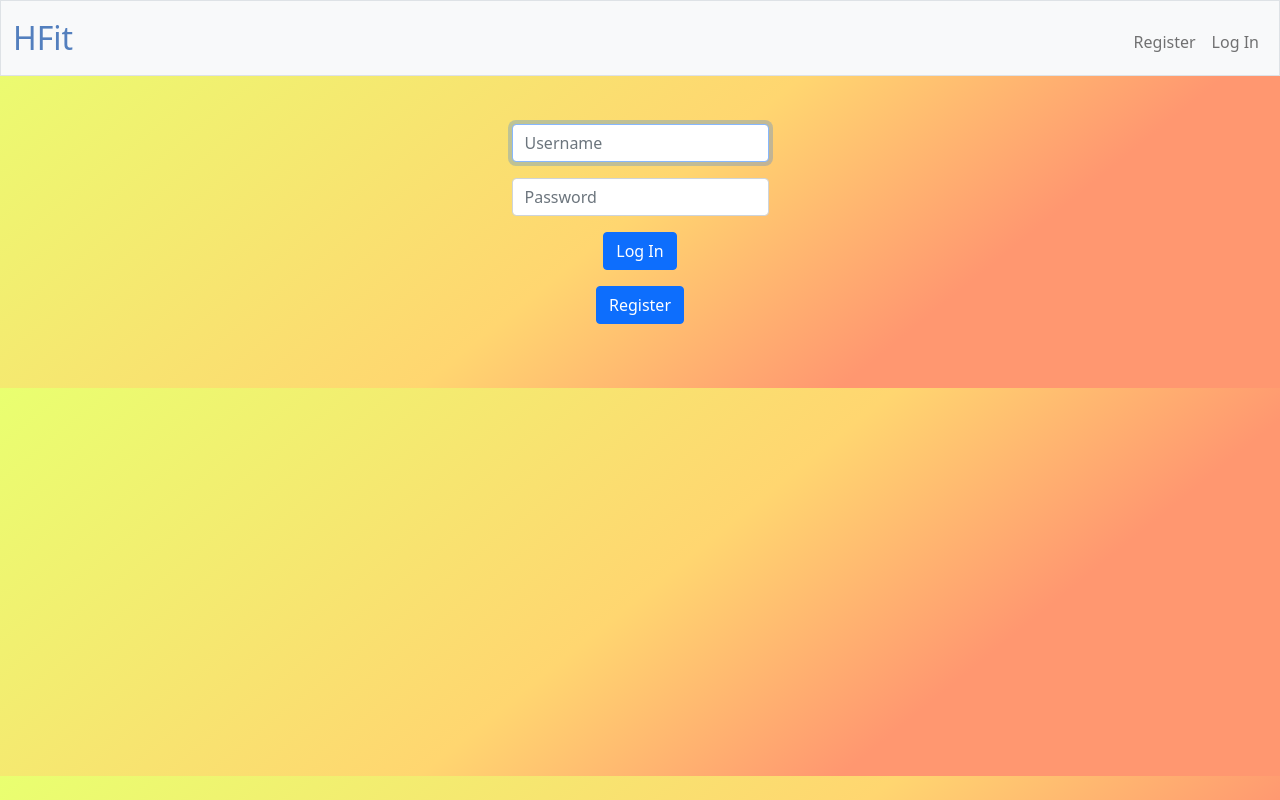
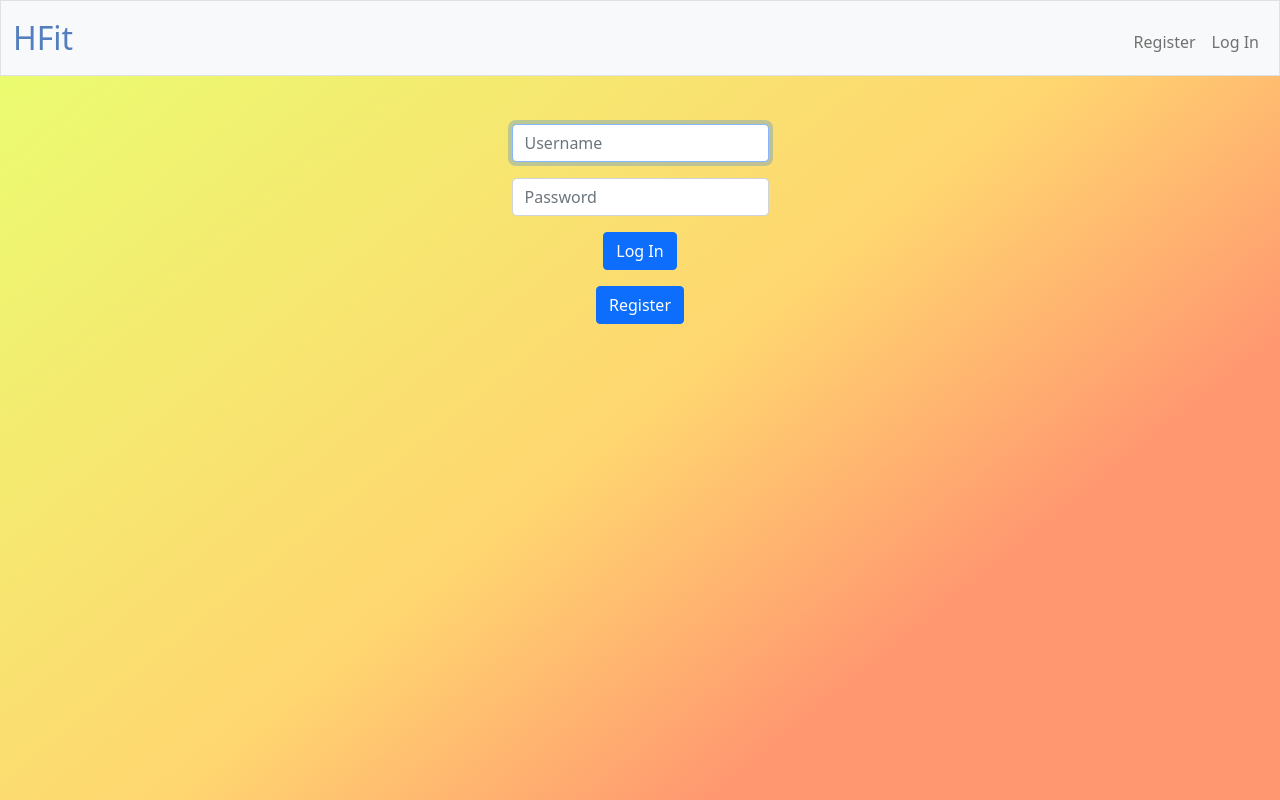
Before and after one commit to dalilaoliva/final_project, a Flask app: page / in a window 1280 px wide. Run offline with Flask 2, Linux system fonts and the light colour scheme; some libraries are stand-ins or nearby versions.

Commit message:
playing around with colors

```diff
--- a/static/styles.css
+++ b/static/styles.css
@@ -23,6 +23,10 @@ nav .navbar-brand .green
 } */
 
 body {
-    height: 100%;
+    height: 100vh;
     background: linear-gradient(141deg, #e9ff70 0%, #ffd670 51%, #ff9770 75%);
   }
+
+.scrollable-element {
+    scrollbar-color: #ff70a6 #e9ff70;
+}
```
